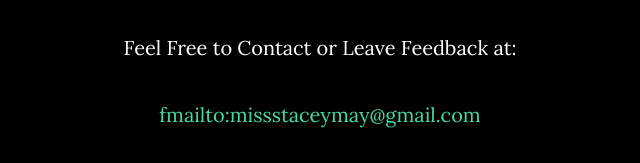
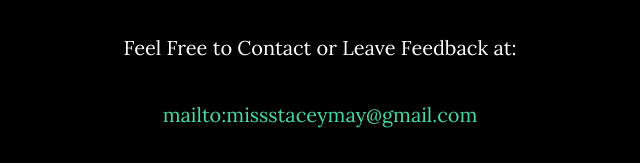
Before and after one commit to StaceyMay/StaceyMay.github.io, a website: page index.html in a window 1280 px wide. Shown: the part 2236-2399 px from the top of the page, 320-960 px from the left. Drawn offline with nearby package versions, Linux system fonts and the light colour scheme; some packages are replaced by stand-ins of ours.

Commit message:
update email

```diff
--- a/index.html
+++ b/index.html
@@ -117,7 +117,7 @@
             <div class="col-lg-8 col-lg-offset-2">
                 <h2>Contact Stacey Luong</h2>
                 <p>Feel Free to Contact or Leave Feedback at:</p>
-                <p><a href="mailto:mailto:missstaceymay@gmail.com">fmailto:missstaceymay@gmail.com</a>
+                <p><a href="mailto:mailto:missstaceymay@gmail.com">mailto:missstaceymay@gmail.com</a>
                 </p>
                 <ul class="list-inline banner-social-buttons">
                     <li>
```
